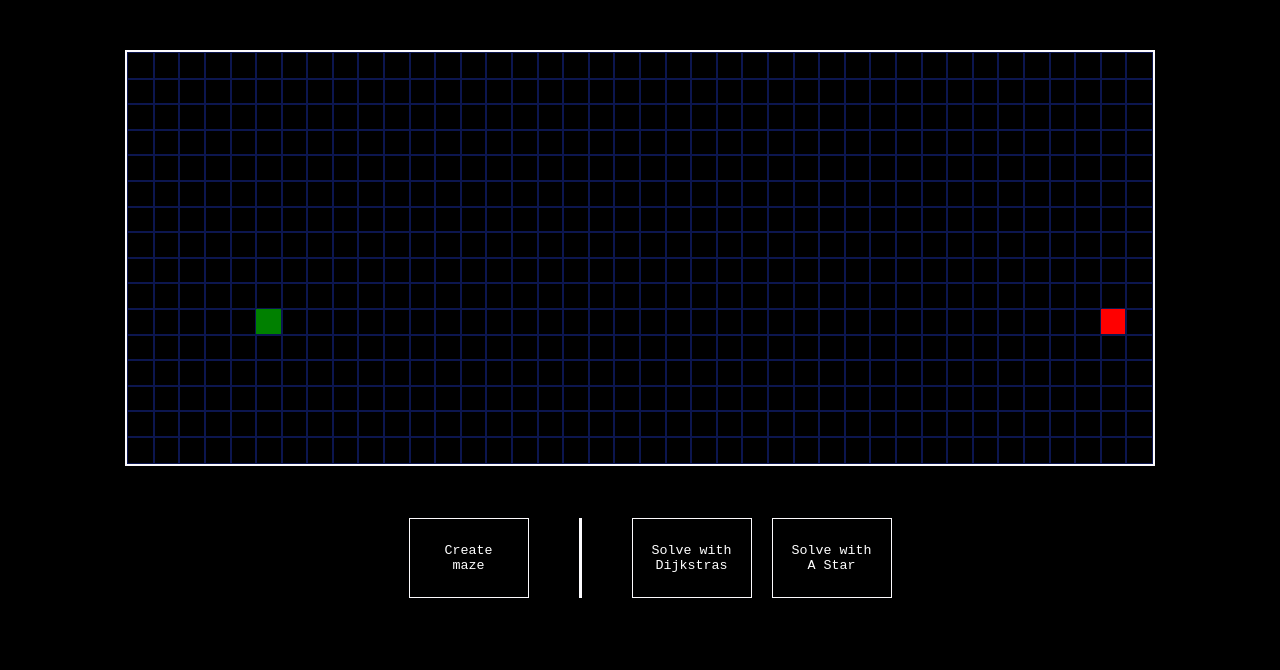
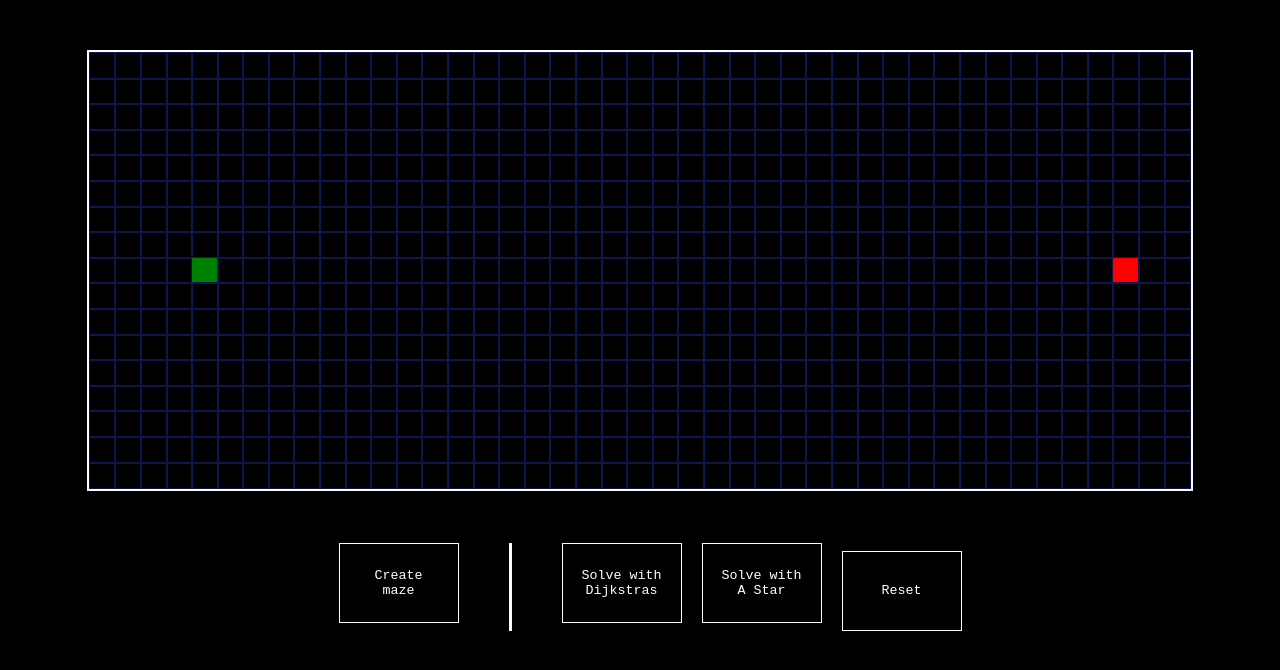
Before and after one commit to robLaing2/Pathfinding-Visualizer, a React (Create React App) app: page / in a window 1280 px wide. Shown: the top 670 px of the page. Built offline with nearby package versions, Linux system fonts and the light colour scheme.

Commit message:
Added reset button

```diff
--- a/src/Pathfinder/Node.css
+++ b/src/Pathfinder/Node.css
@@ -18,7 +18,7 @@
 
   .node-visited {
     animation-name: visitedAnimation;
-    animation-duration: 1.5s;
+    animation-duration: 0.75s;
     animation-timing-function: ease-out;
     animation-delay: 0;
     animation-direction: alternate;
--- a/src/Pathfinder/PathfindingVisualiser.jsx
+++ b/src/Pathfinder/PathfindingVisualiser.jsx
@@ -7,13 +7,13 @@ import {dijkstra, getNodesInShortestPathOrder} from '../algorithms/dijkstras.js'
 import {aStar} from '../algorithms/aStar.js';
 import {primsAlgorithm} from '../algorithms/mazeCreation.js';
 
-const START_NODE_ROW = 10;
-const START_NODE_COL = 5;
-const FINISH_NODE_ROW = 10;
-const FINISH_NODE_COL = 38;
+const START_NODE_ROW = 8;
+const START_NODE_COL = 4;
+const FINISH_NODE_ROW = 8;
+const FINISH_NODE_COL = 40;
 
-const NO_ROWS = 16;
-const NO_COLS = 40;
+const NO_ROWS = 17;
+const NO_COLS = 43;
 
 export default class PathfindingVisualizer extends Component {
   constructor() {
@@ -62,13 +62,39 @@ export default class PathfindingVisualizer extends Component {
 
   makeAllNodesWall() {
 
+    var gridO = this.state.grid;
+
     for (let row = 0; row < NO_ROWS; row++) {
         for (let col = 0; col < NO_COLS; col++) {
-            const newGrid = getNewGridWithWallToggled(this.state.grid, row, col);
-            this.setState({grid: newGrid});
+            gridO = getNewGridWithWallToggled(gridO, row, col);
+
         }
-      }
+    }
+    this.setState({grid: gridO});
   }
+
+  resetGrid() {
+    var gridO = this.state.grid;
+
+    for (let row = 0; row < NO_ROWS; row++) {
+        for (let col = 0; col < NO_COLS; col++) {
+            gridO = getNewGridReset(gridO, row, col);
+
+            if (row==START_NODE_ROW && col==START_NODE_COL) {
+              document.getElementById(`node-${row}-${col}`).className = 'node node-start';
+            }
+            else if (row==FINISH_NODE_ROW && col==FINISH_NODE_COL){
+              document.getElementById(`node-${row}-${col}`).className = 'node node-finish';
+            }
+            else {
+              document.getElementById(`node-${row}-${col}`).className = 'node';
+            }
+        }
+    }
+    this.setState({grid: gridO});
+
+  }
+
 
   animateMaze(mazeLayout) {
 
@@ -93,6 +119,8 @@ export default class PathfindingVisualizer extends Component {
       }, 50 * i);
     }
   }
+
+
 
   visualizeDijkstra() {
     const {grid} = this.state;
@@ -120,6 +148,8 @@ export default class PathfindingVisualizer extends Component {
 
     this.animateMaze(mazeLayout);
   }
+
+
 
   render() {
     const {grid, mouseIsPressed} = this.state;
@@ -170,6 +200,9 @@ export default class PathfindingVisualizer extends Component {
             <button class="algorithmBtn" onClick={() => this.visualizeAStar()}>
               Solve with <br></br>A Star
             </button>
+            <button class="algorithmBtn" onClick={() => this.resetGrid()}>
+              Reset
+            </button>
           </div>
         </div>
       </>
@@ -211,3 +244,21 @@ const getNewGridWithWallToggled = (grid, row, col) => {
   newGrid[row][col] = newNode;
   return newGrid;
 };
+
+const getNewGridReset = (grid, row, col) => {
+  const newGrid = grid.slice();
+  const node = newGrid[row][col];
+  const newNode = {
+    ...node,
+    isStart: row === START_NODE_ROW && col === START_NODE_COL,
+    isFinish: row === FINISH_NODE_ROW && col === FINISH_NODE_COL,
+    distance: Infinity,
+    f: Infinity,
+    isVisited: false,
+    isWall: false,
+    previousNode: null,
+    isVisitedMaze:false,
+  };
+  newGrid[row][col] = newNode;
+  return newGrid;
+};
```
